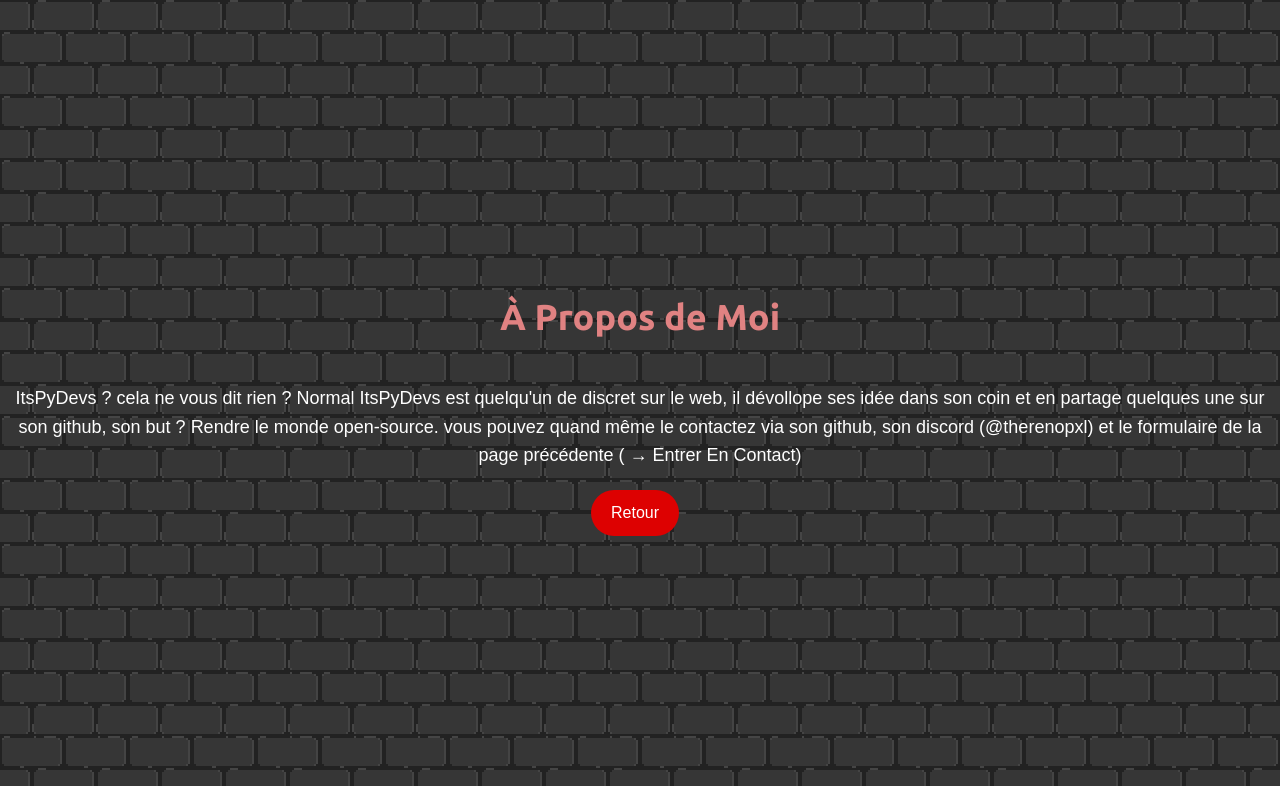
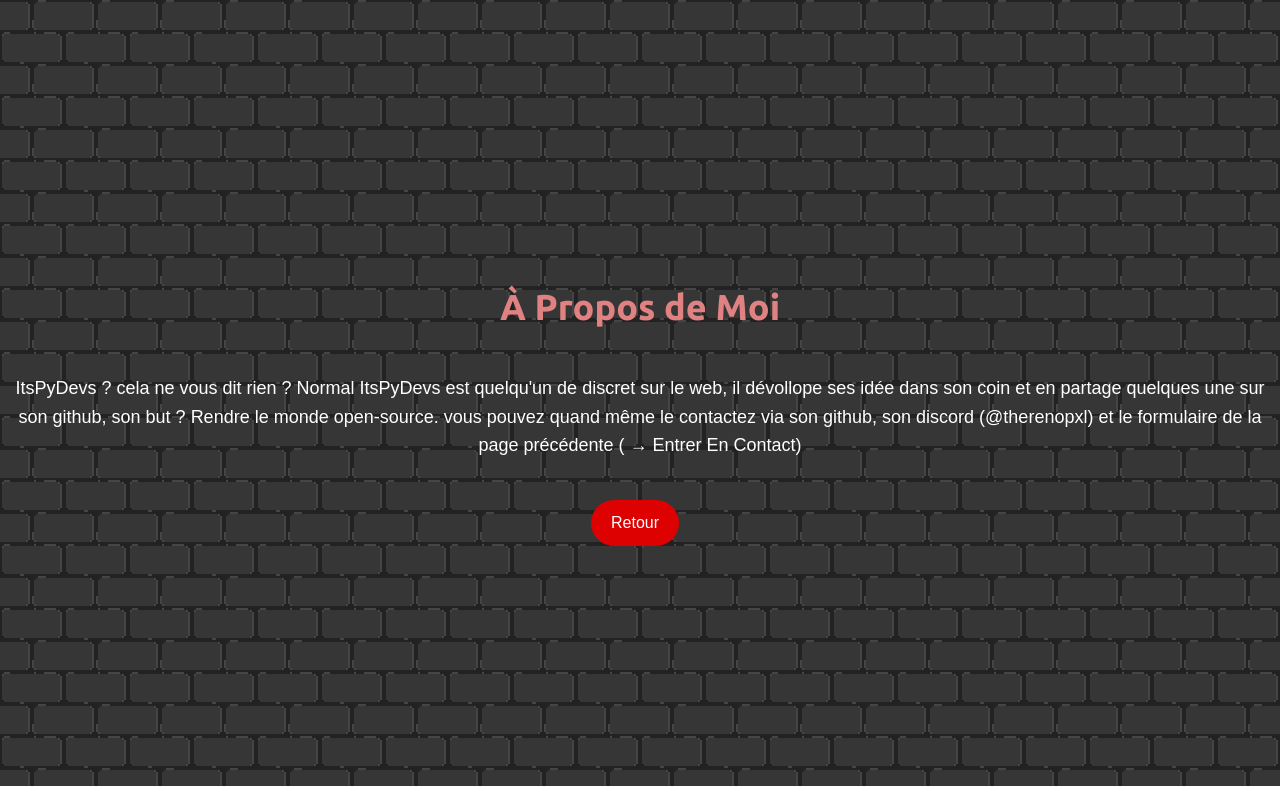
Before and after one commit to ItsPyDevs/itspydevs.github.io, a PHP site: page /about.html in a window 1280 px wide. Shown: the top 786 px of the page. Run offline with PHP 8.4, Linux system fonts and the light colour scheme.

Commit message:
Update buttons.css

```diff
--- a/assets/css/buttons.css
+++ b/assets/css/buttons.css
@@ -1,3 +1,7 @@
+.button-container {
+	margin-top: 20px;
+}
+
 .button-container a {
 	background-color: #dd0101;
 	color: #fff;
```
